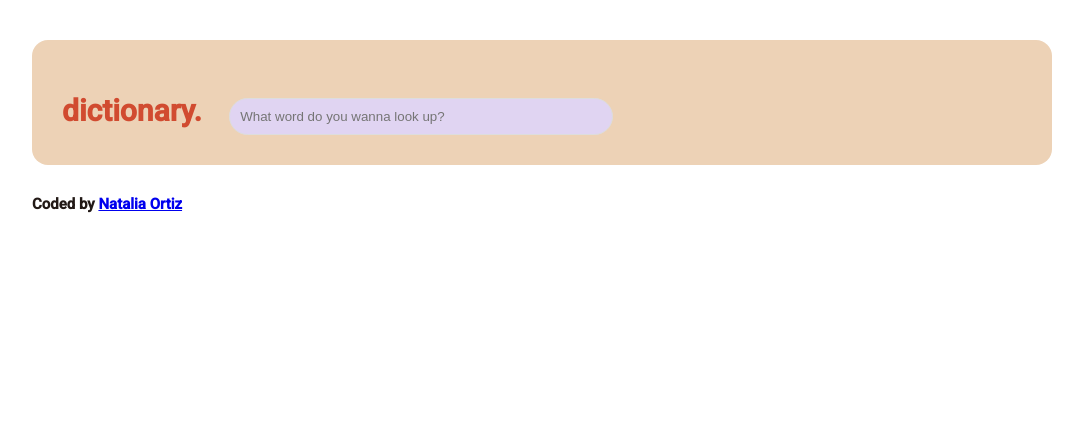
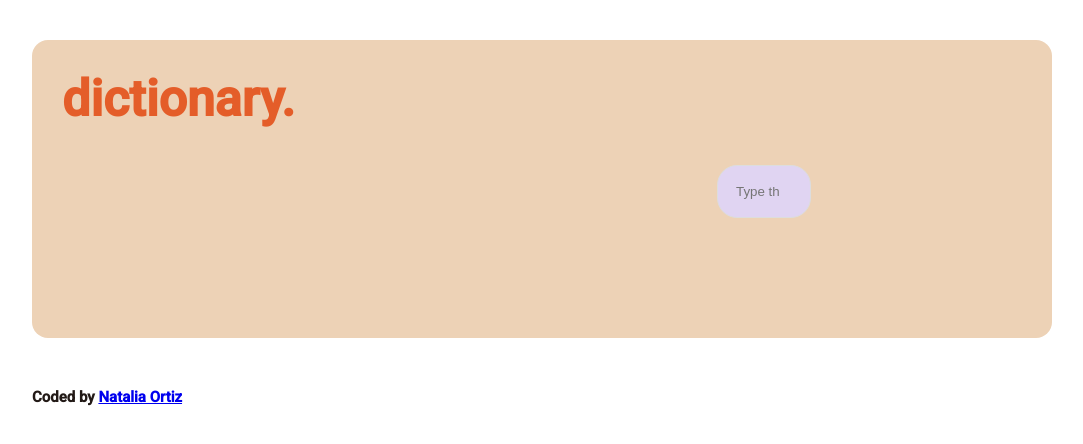
Before and after one commit to NatCode08/dictionary-project, a React (Create React App) app: page / in a window 1280 px wide. Shown: the top 444 px of the page, without its empty margins (128-1211 px from the left). Built offline with nearby package versions, Linux system fonts and the light colour scheme.

Commit message:
styled the app

```diff
--- a/src/Dictionary.css
+++ b/src/Dictionary.css
@@ -1,26 +1,25 @@
 .Dictionary section {
-  width: 960px;
   padding: 30px;
   border-radius: 16px;
   margin: 20px 0;
   margin-top: 10px;
-  font-size: 30px;
+  font-size: 50px;
   background: #edd2b6;
+  color: #e45d29;
+  display: inline-block;
+  width: 960px;
 }
-.Dictionary .container {
-  margin-right: 20px;
-  color: #d14b30;
+
+.Dictionary form {
+  float: right;
+  padding: 80px;
 }
-.Dictionary section form {
-  margin-top: 20px;
-}
+
 .Dictionary input {
+  width: 40%;
+  padding: 18px 18px;
+  border: 1px solid #ddd;
+  border-radius: 20px;
+  margin: 10px 10px;
   background-color: #e0d4f2;
 }
-.Dictionary input {
-  width: 40%;
-  padding: 10px 10px;
-  border: 1px solid #ddd;
-  border-radius: 20px;
-  margin-top: 8px;
-}
--- a/src/Dictionary.js
+++ b/src/Dictionary.js
@@ -25,13 +25,13 @@ export default function Dictionary() {
 
   return (
     <div className="Dictionary">
-      <section>
+      <section className="searchBar">
+        <span className="container"> dictionary. </span>
         <form onSubmit={Search}>
-          <span className="container"> dictionary. </span>
           <input
             type="search"
             onChange={handleKeywordChange}
-            placeholder="What word do you wanna look up?"
+            placeholder="Type the word you are looking for"
           />
         </form>
       </section>
--- a/src/Meaning.js
+++ b/src/Meaning.js
@@ -8,6 +8,7 @@ export default function Meaning(props) {
       <h3>{props.meaning.partOfSpeech}</h3>
 
       {props.meaning.definitions.map(function (definition, index) {
+        if (index < 3) {
           return (
             <div key={index}>
               <p>
@@ -16,13 +17,17 @@ export default function Meaning(props) {
                 <br />
 
                 <em>
-                {definition.example && <Example example={definition.example} />}
+                  {definition.example && (
+                    <Example example={definition.example} />
+                  )}
                 </em>
                 <br />
                 <Synonyms synonyms={definition.synonyms} />
               </p>
             </div>
           );
+        }
+        return null;
       })}
     </div>
   );
--- a/src/Phonetic.css
+++ b/src/Phonetic.css
@@ -1,7 +1,9 @@
 .Phonetic {
   text-align: center;
   margin: -50px;
-  background-color: #e45d29;
+}
+.word section {
+  background: #e45d29;
 }
 .Phonetic a {
   color: #46459e;
--- a/src/Phonetic.js
+++ b/src/Phonetic.js
@@ -3,13 +3,13 @@ import "./Phonetic.css";
 
 export default function Phonetic(props) {
   return (
-    <section>
-      <div className="Phonetic">
+    <div className="Phonetic">
+      <section className="word">
         <span> {props.phonetic.text}</span>
         <a href={props.phonetic.audio} target="_blank" rel="noreferrer">
           Listen
         </a>
-      </div>
-    </section>
+      </section>
+    </div>
   );
 }
--- a/src/Results.css
+++ b/src/Results.css
@@ -1,5 +1,5 @@
-#result {
-  background-color: #e45d29;
+.result section {
+  background: #e45d29;
 }
 .Results h2 {
   text-align: center;
--- a/src/Results.js
+++ b/src/Results.js
@@ -7,14 +7,18 @@ export default function Results(props) {
   if (props.results) {
     return (
       <div className="Results">
-        <section id="result">
+        <section className="result">
           <h2>{props.results.word}</h2>
           {props.results.phonetics.map(function (phonetic, index) {
-            return (
-              <div key={index}>
-                <Phonetic phonetic={phonetic} />
-              </div>
-            );
+            if (index < 2) {
+              return (
+                <div key={index}>
+                  <Phonetic phonetic={phonetic} />
+                </div>
+              );
+            } else {
+              return null;
+            }
           })}
         </section>
         {props.results.meanings.map(function (meaning, index) {
```
Lines whose indentation alone changed are shown as unchanged.
